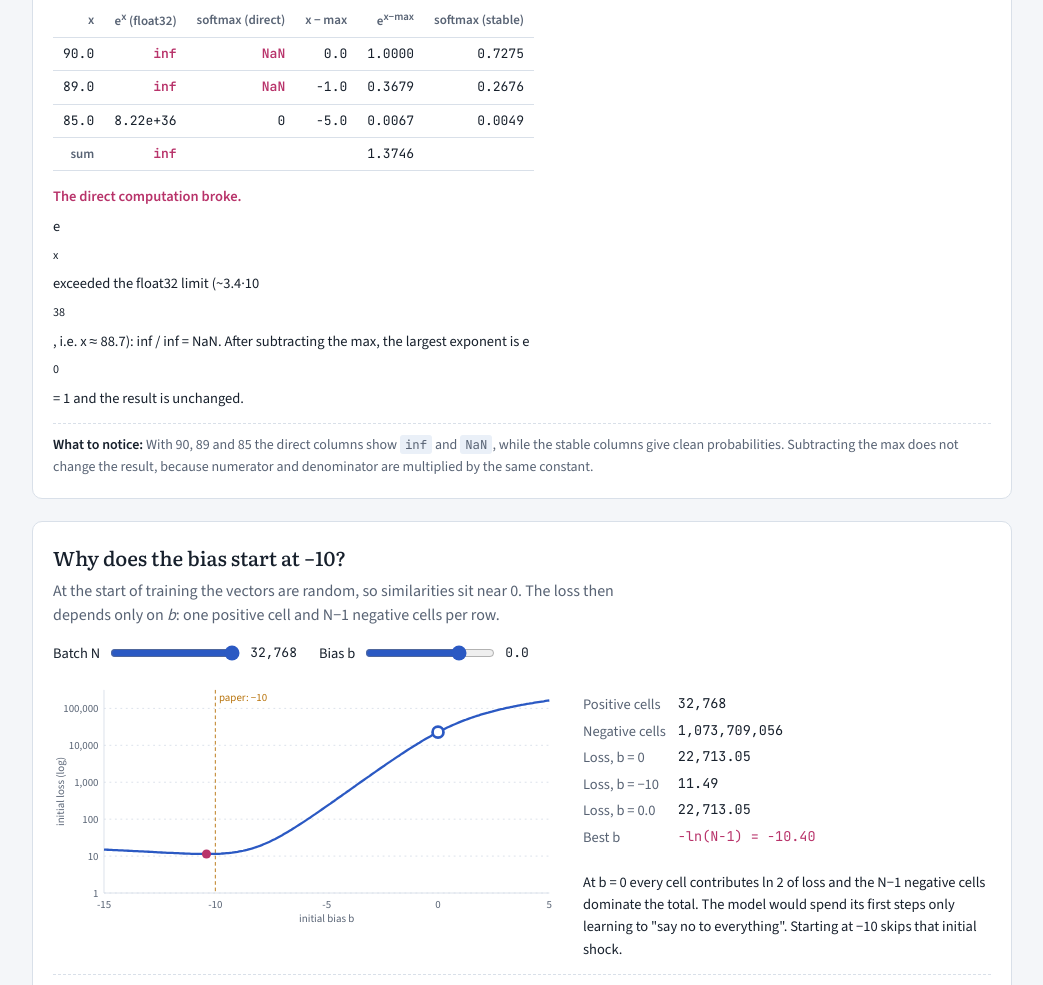
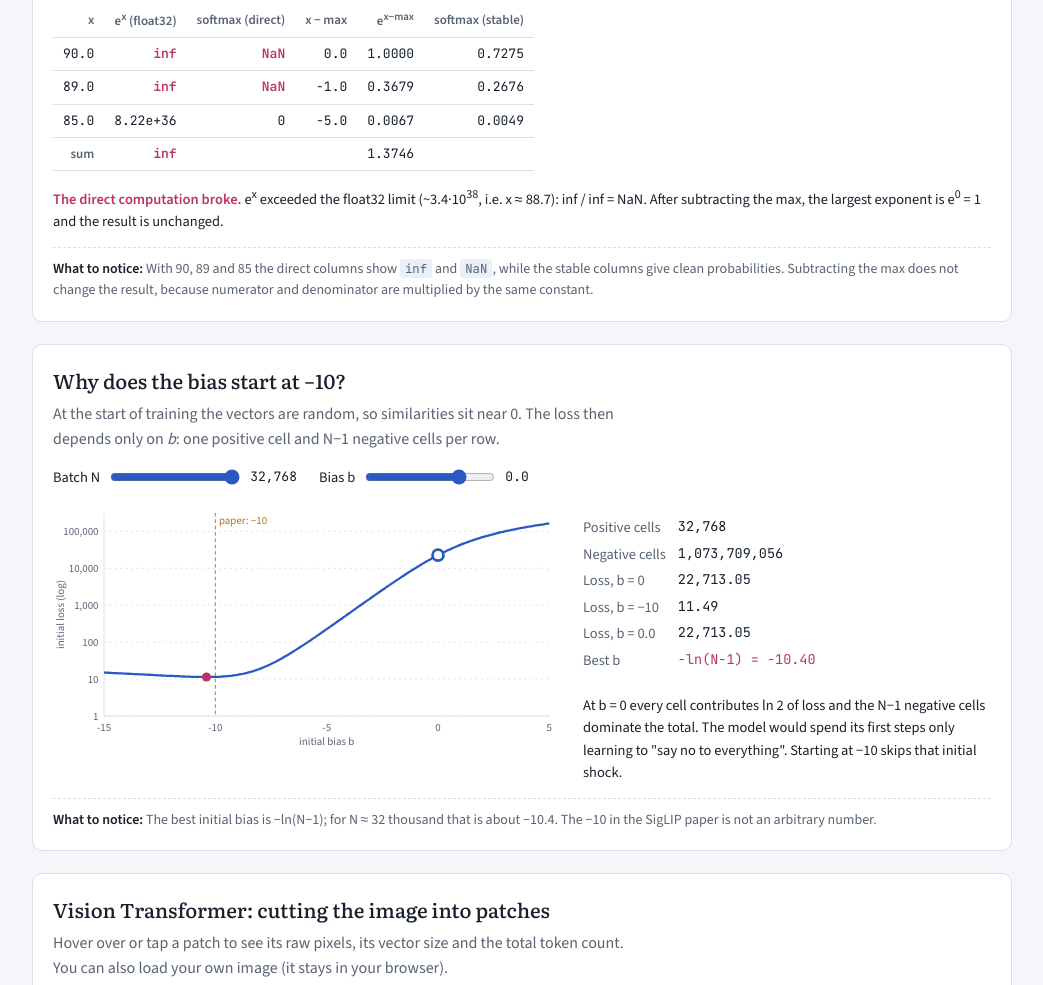
Before and after one commit to latifakgun/learn-paligemma-with-interactions, a plain HTML site: page index.html in a window 1280 px wide. Shown: the part 1253-2238 px from the top of the page, without its empty margins (118-1161 px from the left). Drawn offline with nearby package versions, Linux system fonts and the light colour scheme.

Commit message:
Fix softmax readout: keep superscripts inline

```diff
--- a/index.html
+++ b/index.html
@@ -166,7 +166,7 @@ footer{color:var(--muted); font-size:14px; padding-top:30px}
       </div>
     </div>
     <div class="scroll"><table id="s-tbl"></table></div>
-    <div class="readout" id="s-read"></div>
+    <div class="readout" id="s-read" style="display:block"></div>
     <figcaption><b>What to notice:</b> With 90, 89 and 85 the direct columns show <code>inf</code> and <code>NaN</code>, while the stable columns give clean probabilities. Subtracting the max does not change the result, because numerator and denominator are multiplied by the same constant.</figcaption>
   </figure>
 
```
